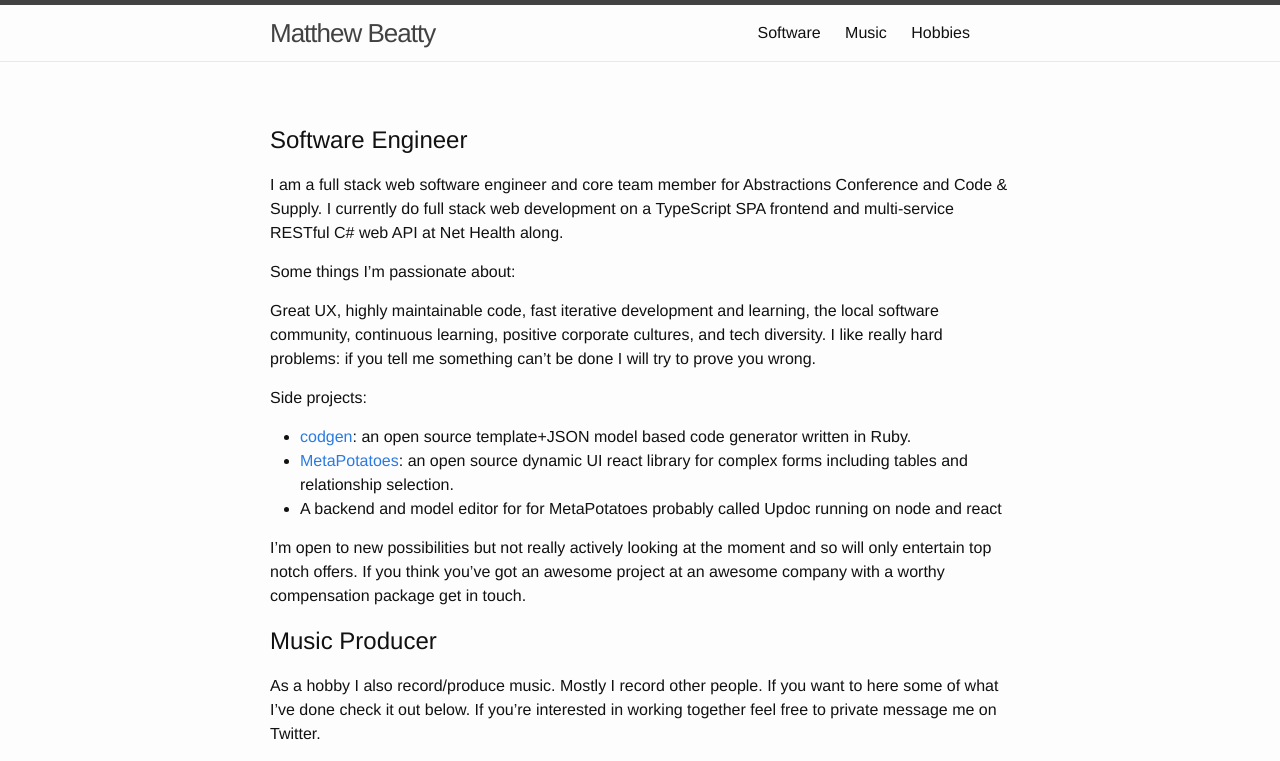
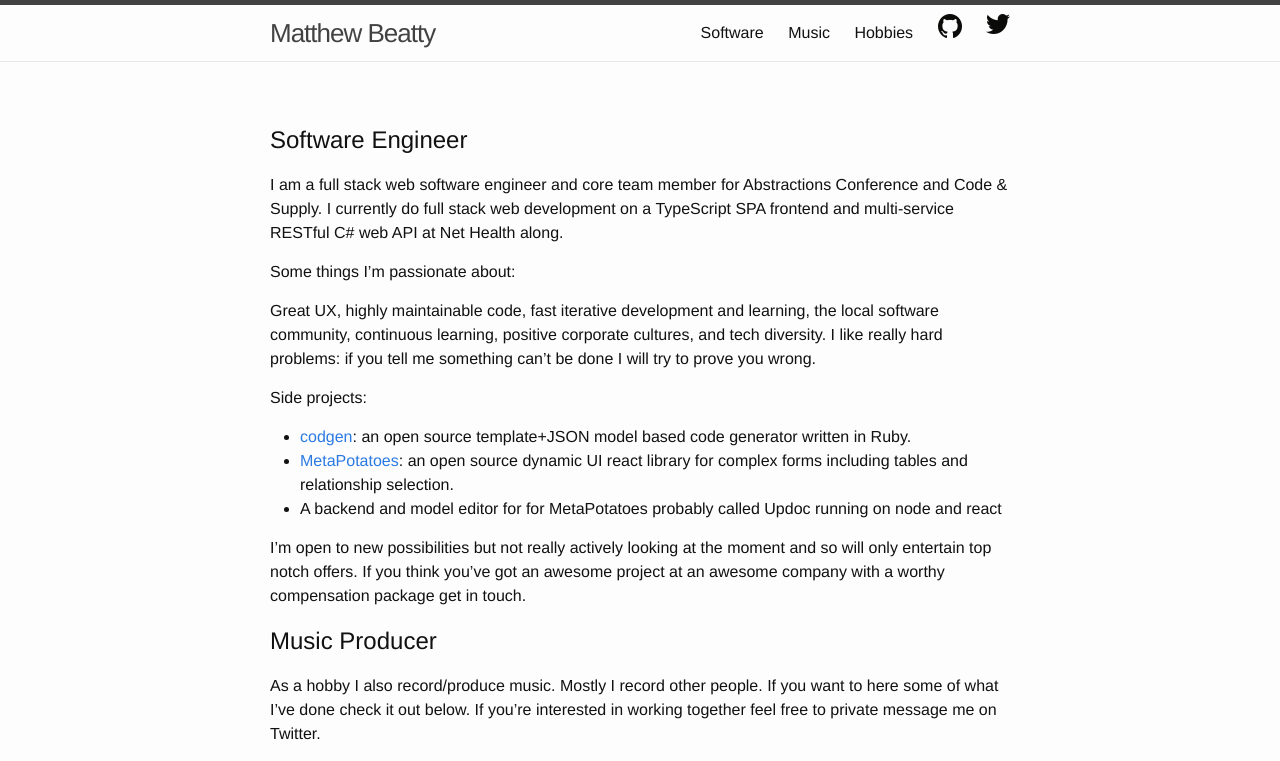
Before and after one commit to beattyml1/beattyml1.github.io, a Jekyll site: the page built from index.md, in a window 1280 px wide. Shown: the top 761 px of the page. Built offline with Jekyll 4.4.1, drawn with Linux system fonts in a browser that asks for light colours; grey boxes are pictures that could not be loaded.

Commit message:
Update _layout.scss

```diff
--- a/_sass/_layout.scss
+++ b/_sass/_layout.scss
@@ -240,6 +240,8 @@
     background-color: none;
     width: 24px;
     height: 24px;
+    background-size: contain;
+    display: inline-block;
 }
 .icon.facebook {
     background-image: url(/images/Facebook.png);
```
